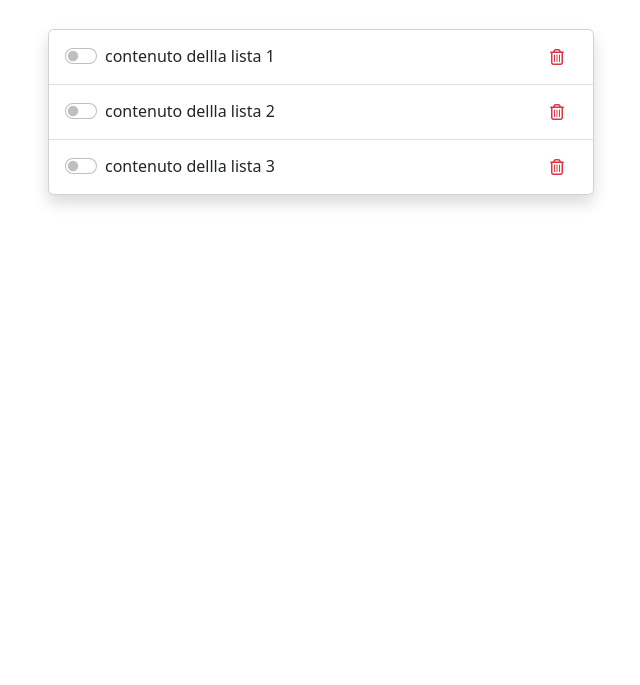
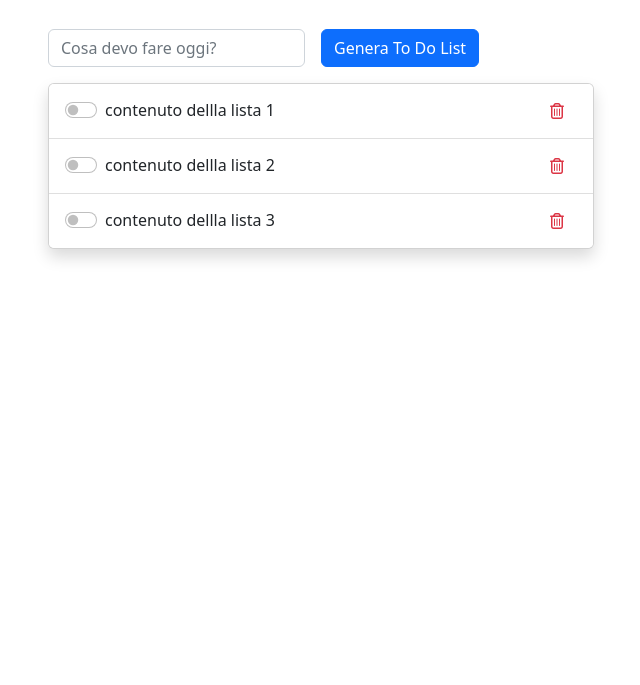
Before and after one commit to luciobo/vue-todolist, a plain HTML site: page index.html in a window 1280 px wide. Shown: the part 115-800 px from the top of the page, without its empty margins (319-959 px from the left). Drawn offline with nearby package versions, Linux system fonts and the light colour scheme.

Commit message:
eurrrrreeeekkkkaaaaaaaaaaa

```diff
--- a/index.html
+++ b/index.html
@@ -22,10 +22,20 @@
             <div class="row justify-content-center">
                 <div class="col-6 ">
                     <h1 class="text-primary my-5 text-center">La mia to do list(speriamo)</h1>
+                    <!-- form inserimento to do list -->
+                    <div>
+                        <form class="row g-3" @submit.prevent="bottoneAggiungiToDo">
+                            <div class="col-auto">
+                                <input class="form-control" type="text" placeholder="Cosa devo fare oggi?" v-model="bottoneAggiungiToDo.testo">
+                            </div>
+                            <div class="col-auto">
+                                <button type="submit" class="btn btn-primary mb-3">Genera To Do List</button>
+                            </div>
+                        </form>
+                    </div>
                     <div class="card shadow">
                         <div class="list-group list-group-flush">
-                            <div class="list-group-item d-flex align-items-center"
-                            v-for="(listaHTML, i) in listaToDo">
+                            <div class="list-group-item d-flex align-items-center" v-for="(listaHTML, i) in listaToDo">
                                 <!-- sopra ho inserito il v-model con ciclo for -->
 
                                 <label class="form-check form-switch flex-fill">
@@ -33,9 +43,11 @@
                                     <input class="form-check-input" type="checkbox" role="switch"
                                         id="flexSwitchCheckDefault" v-model="listaHTML.fatto">
 
-                                        <span v-bind:class="listaHTML.fatto === true ? 'text-decoration-line-through' : ''">{{listaHTML.testo}}</span>
+                                    <span
+                                        v-bind:class="listaHTML.fatto === true ? 'text-decoration-line-through' : ''">{{listaHTML.testo}}</span>
                                 </label>
-                                <button class="btn text-danger" @click="cancellaDallaLista(i)"><i class="fa-regular fa-trash-can"></i></button>
+                                <button class="btn text-danger" @click="cancellaDallaLista(i)"><i
+                                        class="fa-regular fa-trash-can"></i></button>
                             </div>
                         </div>
                     </div>
--- a/js/main.js
+++ b/js/main.js
@@ -29,6 +29,13 @@ createApp({
     methods: {
         cancellaDallaLista(indiceDaCancellare){
             this.listaToDo.splice(indiceDaCancellare, 1)
+        },
+
+        bottoneAggiungiToDo(){
+            this.listaToDo.push({
+                testo: this.bottoneAggiungiToDo.testo,
+                fatto: false,
+            })
         }
     }
 
```
Also changed, not shown: 1 other file.
